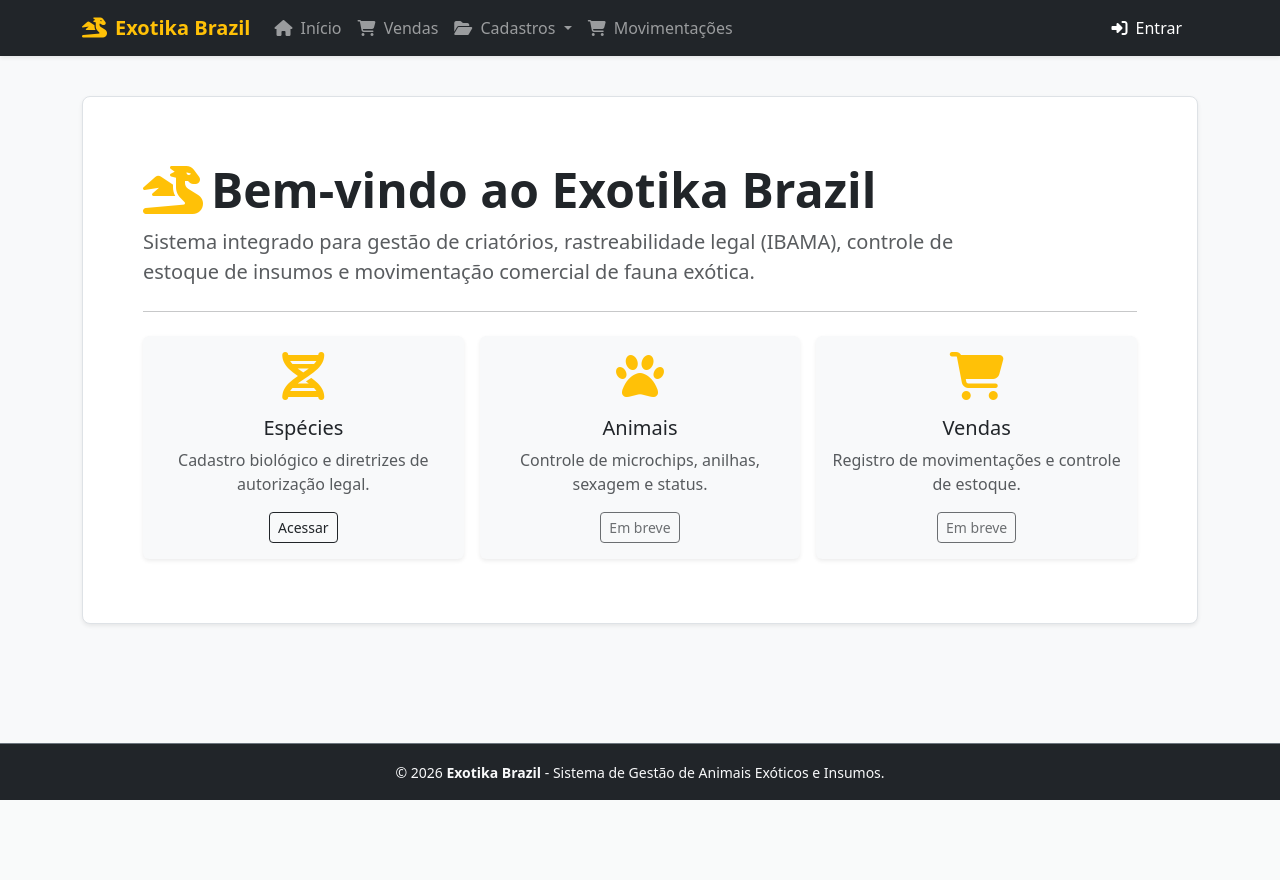
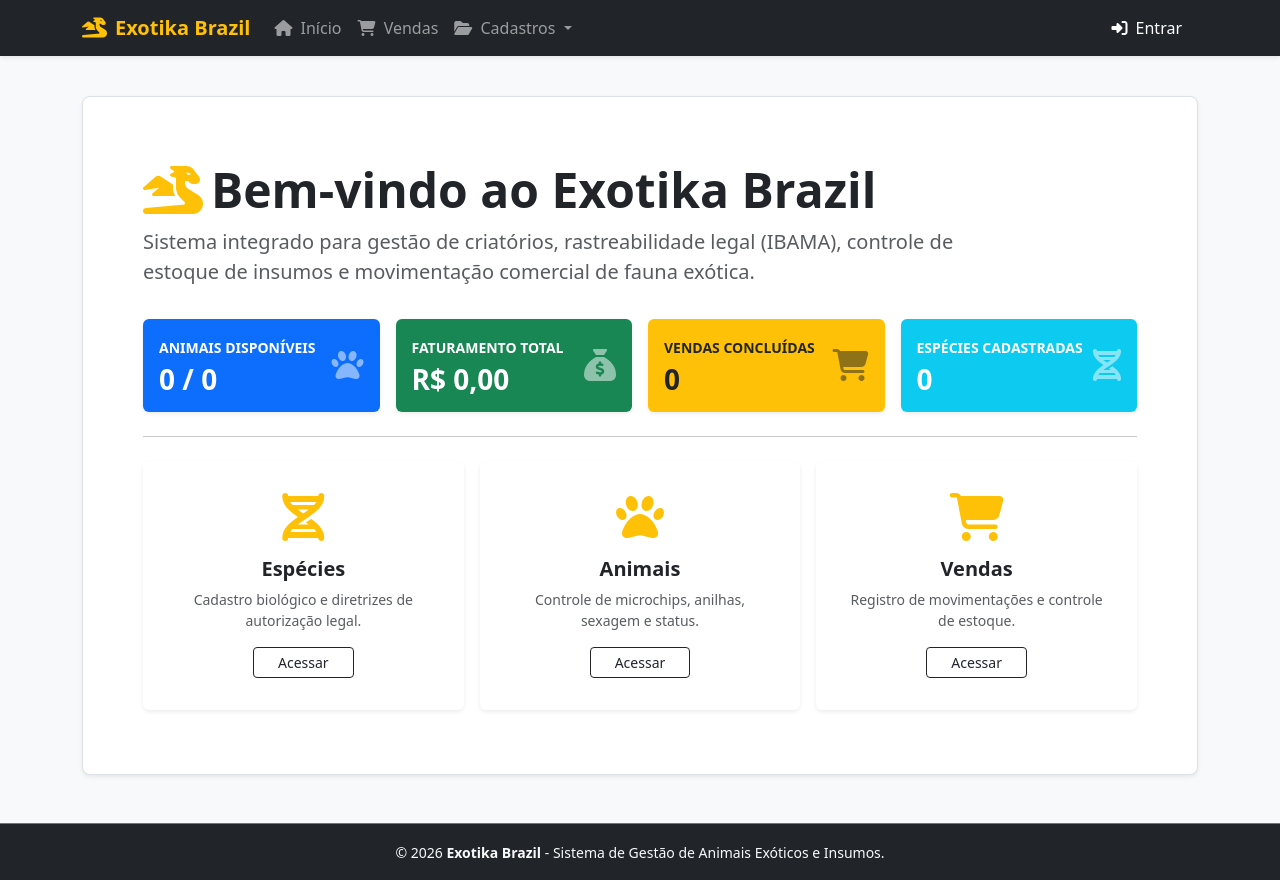
Before and after one commit to httpteruel/exotika-brazil, a Django app: page / in a window 1280 px wide. Before the commit the page ends 800 px from the top, so only its background shows below. Run offline with Django 4.2, Linux system fonts and the light colour scheme; data that the repository does not hold is empty.

Commit message:
feat: implementa dashboard dinamico na home e correção do navbar

```diff
--- a/cadastros/views.py
+++ b/cadastros/views.py
@@ -6,6 +6,8 @@ from django.db import transaction
 
 from .models import Especie, Fornecedor, CategoriaProduto, Produto, Animal, Venda, ItemVenda
 from .forms import VendaForm, ItemVendaForm
+from django.views.generic import ListView, CreateView, UpdateView, DeleteView, TemplateView
+from django.db.models import Sum
 
 
 # ==============================================================================
@@ -198,3 +200,21 @@ class VendaCreate(LoginRequiredMixin, CreateView):
                 self.object.save()
 
         return super().form_valid(form)
+
+# ==============================================================================
+# 7. PAGINA INICIAL / DASHBOARD
+# ==============================================================================
+class IndexView(TemplateView):
+    template_name = 'index.html'
+
+    def get_context_data(self, **kwargs):
+        context = super().get_context_data(**kwargs)
+        context['total_especies'] = Especie.objects.count()
+        context['total_animais'] = Animal.objects.count()
+        context['animais_disponiveis'] = Animal.objects.filter(status='DISPONIVEL').count()
+        context['total_produtos'] = Produto.objects.count()
+        context['total_vendas'] = Venda.objects.filter(status='CONCLUIDA').count()
+
+        faturamento = Venda.objects.filter(status='CONCLUIDA').aggregate(Sum('valor_total'))['valor_total__sum']
+        context['total_faturamento'] = faturamento or 0.00
+        return context
--- a/exotika/urls.py
+++ b/exotika/urls.py
@@ -1,24 +1,24 @@
 from django.contrib import admin
 from django.urls import path, include
-from django.views.generic import TemplateView
 from django.conf import settings
 from django.conf.urls.static import static
 
+# Importa a IndexView dinamicamente do app cadastros
+from cadastros.views import IndexView
+
 urlpatterns = [
     path('admin/', admin.site.urls),
-    path('', TemplateView.as_view(template_name='index.html'), name='index'),
+    path('', IndexView.as_view(), name='index'),
     path('cadastros/', include('cadastros.urls')),
 
-    # URLs de Autenticação padrão do Django
     path('usuarios/', include('django.contrib.auth.urls')),
 ]
 
-# Configurações para ambiente de desenvolvimento (DEBUG = True)
 if settings.DEBUG:
     # 1. Suporte a arquivos de mídia (fotos enviadas)
     urlpatterns += static(settings.MEDIA_URL, document_root=settings.MEDIA_ROOT)
 
-    # 2. Registra as URLs do Django Debug Toolbar (Corrige o erro 'djdt')
+    # 2. Registra as URLs do Django Debug Toolbar
     urlpatterns += [
         path('__debug__/', include('debug_toolbar.urls')),
     ]
--- a/templates/base.html
+++ b/templates/base.html
@@ -54,10 +54,6 @@
                             <li><a class="dropdown-item" href="{% url 'listar-produto' %}"><i
                                         class="fa-solid fa-box me-2"></i>Produtos</a></li>
                         </ul>
-                    </li>
-
-                    <li class="nav-item">
-                        <a class="nav-link" href="#"><i class="fa-solid fa-cart-shopping me-1"></i> Movimentações</a>
                     </li>
                 </ul>
 
--- a/templates/index.html
+++ b/templates/index.html
@@ -5,39 +5,116 @@
 {% block conteudo %}
 <div class="p-5 mb-4 bg-white rounded-3 shadow-sm border">
     <div class="container-fluid py-3">
-        <h1 class="display-5 fw-bold text-dark"><i class="fa-solid fa-dragon text-warning me-2"></i>Bem-vindo ao Exotika Brazil</h1>
+        <h1 class="display-5 fw-bold text-dark">
+            <i class="fa-solid fa-dragon text-warning me-2"></i>Bem-vindo ao Exotika Brazil
+        </h1>
         <p class="col-md-10 fs-5 text-muted">
             Sistema integrado para gestão de criatórios, rastreabilidade legal (IBAMA), controle de estoque de insumos e movimentação comercial de fauna exótica.
         </p>
-        <hr class="my-4">
-        <div class="row g-3">
-            <div class="col-md-4">
-                <div class="card h-100 border-0 bg-light shadow-sm">
-                    <div class="card-body text-center">
-                        <i class="fa-solid fa-dna fa-3x text-warning mb-3"></i>
-                        <h5 class="card-title">Espécies</h5>
-                        <p class="card-text text-muted">Cadastro biológico e diretrizes de autorização legal.</p>
-                        <a href="{% url 'listar-especie' %}" class="btn btn-outline-dark btn-sm">Acessar</a>
+
+        <div class="row g-3 my-2">
+            <div class="col-md-3">
+                <div class="card border-0 bg-primary text-white shadow-sm">
+                    <div class="card-body">
+                        <div class="d-flex justify-content-between align-items-center">
+                            <div>
+                                <small class="text-uppercase fw-bold">Animais Disponíveis</small>
+                                <h3 class="fw-bold mb-0 mt-1">{{ animais_disponiveis }} / {{ total_animais }}</h3>
+                            </div>
+                            <i class="fa-solid fa-paw fa-2x opacity-50"></i>
+                        </div>
                     </div>
                 </div>
             </div>
-            <div class="col-md-4">
-                <div class="card h-100 border-0 bg-light shadow-sm">
-                    <div class="card-body text-center">
-                        <i class="fa-solid fa-paw fa-3x text-warning mb-3"></i>
-                        <h5 class="card-title">Animais</h5>
-                        <p class="card-text text-muted">Controle de microchips, anilhas, sexagem e status.</p>
-                        <a href="#" class="btn btn-outline-dark btn-sm disabled">Em breve</a>
+
+            <div class="col-md-3">
+                <div class="card border-0 bg-success text-white shadow-sm">
+                    <div class="card-body">
+                        <div class="d-flex justify-content-between align-items-center">
+                            <div>
+                                <small class="text-uppercase fw-bold">Faturamento Total</small>
+                                <h3 class="fw-bold mb-0 mt-1">R$ {{ total_faturamento|floatformat:2 }}</h3>
+                            </div>
+                            <i class="fa-solid fa-sack-dollar fa-2x opacity-50"></i>
+                        </div>
                     </div>
                 </div>
             </div>
+
+            <div class="col-md-3">
+                <div class="card border-0 bg-warning text-dark shadow-sm">
+                    <div class="card-body">
+                        <div class="d-flex justify-content-between align-items-center">
+                            <div>
+                                <small class="text-uppercase fw-bold">Vendas Concluídas</small>
+                                <h3 class="fw-bold mb-0 mt-1">{{ total_vendas }}</h3>
+                            </div>
+                            <i class="fa-solid fa-cart-shopping fa-2x opacity-50"></i>
+                        </div>
+                    </div>
+                </div>
+            </div>
+
+            <div class="col-md-3">
+                <div class="card border-0 bg-info text-white shadow-sm">
+                    <div class="card-body">
+                        <div class="d-flex justify-content-between align-items-center">
+                            <div>
+                                <small class="text-uppercase fw-bold">Espécies Cadastradas</small>
+                                <h3 class="fw-bold mb-0 mt-1">{{ total_especies }}</h3>
+                            </div>
+                            <i class="fa-solid fa-dna fa-2x opacity-50"></i>
+                        </div>
+                    </div>
+                </div>
+            </div>
+        </div>
+
+        <hr class="my-4">
+
+        <!-- Cards de Navegação -->
+        <div class="row g-3">
             <div class="col-md-4">
-                <div class="card h-100 border-0 bg-light shadow-sm">
-                    <div class="card-body text-center">
-                        <i class="fa-solid fa-cart-shopping fa-3x text-warning mb-3"></i>
-                        <h5 class="card-title">Vendas</h5>
-                        <p class="card-text text-muted">Registro de movimentações e controle de estoque.</p>
-                        <a href="#" class="btn btn-outline-dark btn-sm disabled">Em breve</a>
+                <div class="card h-100 text-center p-3 shadow-sm border-0">
+                    <div class="card-body d-flex flex-column justify-content-between">
+                        <div>
+                            <i class="fa-solid fa-dna text-warning fa-3x mb-3"></i>
+                            <h5 class="card-title fw-bold">Espécies</h5>
+                            <p class="card-text text-muted small">Cadastro biológico e diretrizes de autorização legal.</p>
+                        </div>
+                        <div class="mt-3">
+                            <a href="{% url 'listar-especie' %}" class="btn btn-outline-dark btn-sm px-4">Acessar</a>
+                        </div>
+                    </div>
+                </div>
+            </div>
+
+            <div class="col-md-4">
+                <div class="card h-100 text-center p-3 shadow-sm border-0">
+                    <div class="card-body d-flex flex-column justify-content-between">
+                        <div>
+                            <i class="fa-solid fa-paw text-warning fa-3x mb-3"></i>
+                            <h5 class="card-title fw-bold">Animais</h5>
+                            <p class="card-text text-muted small">Controle de microchips, anilhas, sexagem e status.</p>
+                        </div>
+                        <div class="mt-3">
+                            <a href="{% url 'listar-animal' %}" class="btn btn-outline-dark btn-sm px-4">Acessar</a>
+                        </div>
+                    </div>
+                </div>
+            </div>
+
+            <div class="col-md-4">
+                <div class="card h-100 text-center p-3 shadow-sm border-0">
+                    <div class="card-body d-flex flex-column justify-content-between">
+                        <div>
+                            <i class="fa-solid fa-cart-shopping text-warning fa-3x mb-3"></i>
+                            <h5 class="card-title fw-bold">Vendas</h5>
+                            <p class="card-text text-muted small">Registro de movimentações e controle de estoque.</p>
+                        </div>
+                        <div class="mt-3">
+                            <a href="{% url 'listar-venda' %}" class="btn btn-outline-dark btn-sm px-4">Acessar</a>
+                        </div>
                     </div>
                 </div>
             </div>
```
